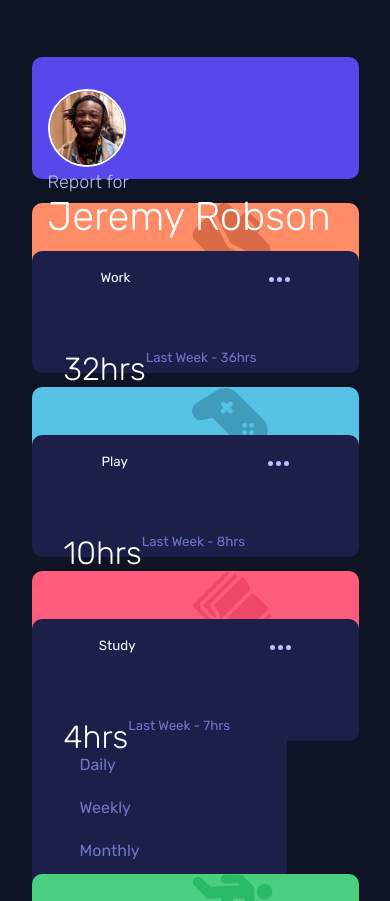
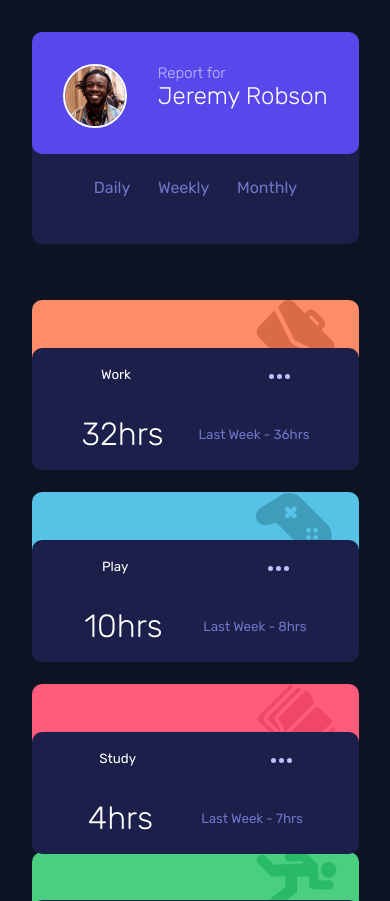
Before and after one commit to EAguayodev/time-tracking-dashboard-main, a plain HTML site: page time-tracking-dashboard-main/index.html in a window 390 px wide. Shown: the top 901 px of the page. Drawn offline with Linux system fonts and the light colour scheme.

Commit message:
reorderd grid by adding two divs inside the .grid-data class

```diff
--- a/time-tracking-dashboard-main/css/tracking.css
+++ b/time-tracking-dashboard-main/css/tracking.css
@@ -1,12 +1,12 @@
 @import url('https://fonts.googleapis.com/css2?family=Rubik:ital,wght@0,300..900;1,300..900&display=swap');
 
-*{
+* {
     box-sizing: border-box;
     margin: 0;
     padding: 0;
 }
 
-:root{
+:root {
     /****************** Primary  ******************/
     --Blue: hsl(246, 80%, 60%);
     --Light-red-work: hsl(15, 100%, 70%);
@@ -23,29 +23,36 @@
     --Pale-Blue: hsl(236, 100%, 87%);
 }
 
-body{
+body {
     background: var(--Very-dark-blue);
     font-family: "Rubik", sans-serif;
 }
 
-main{
+main {
     height: 100vh;
     margin: 0 auto;
 }
 
 .grid-data {
-    margin: 57px auto;
-    display: flex;
-    justify-content: center;
+    margin: 4rem;
+    display: grid;
+    grid-template-columns: repeat(2, 1fr);
 }
 
 .grid-row {
     display: grid;
-    grid-template-columns: repeat(4, 1fr);
+    grid-template-columns: repeat(1, 1fr);
     gap: 1.5rem;
 }
 
-.grid-row h1{
+.activity-grid-row {
+    display: grid;
+    grid-template-columns: repeat(3, 1fr);
+    gap: 2rem;
+}
+
+.activity-grid-row h1,
+.grid-row h1 {
     color: #fff;
     font-size: 3.5rem;
     font-weight: 300;
@@ -63,13 +70,13 @@ main{
     z-index: 9;
 }
 
-.report-name h1{
+.report-name h1 {
     font-size: 2.5rem;
     font-weight: 200;
     color: #fff;
 }
 
-.report-name p{
+.report-name p {
     color: var(--Pale-Blue);
     font-weight: 300;
     font-size: 1.125rem;
@@ -97,7 +104,8 @@ main{
     color: #fff;
 }
 
-.data-toggle li, a{
+.data-toggle li,
+a {
     color: var(--Desaturated-blue);
     list-style: none;
     text-decoration: none;
@@ -105,7 +113,7 @@ main{
     cursor: pointer;
 }
 
-a:hover{
+a:hover {
     color: #fff;
 }
 
@@ -114,9 +122,9 @@ a:hover{
     position: relative;
 }
 
-.transform{
+.transform {
     position: relative;
-    top: -6.5rem;
+    top: -1.5rem;
 }
 
 .overlay-work {}
@@ -128,21 +136,21 @@ a:hover{
     background-color: red;
 }
 
-.img-work{
+.img-work {
     background-color: var(--Light-red-work);
     background-image: url(../images/icon-work.svg);
     background-repeat: no-repeat;
     background-position-x: 10rem;
 }
 
-.img-case{
+.img-case {
     background-color: var(--Soft-blue-play);
     background-image: url(../images/icon-play.svg);
     background-repeat: no-repeat;
     background-position-x: 10rem;
 }
 
-.img-study{
+.img-study {
     background-color: var(--Light-red-study);
     background-image: url(../images/icon-study.svg);
     background-repeat: no-repeat;
@@ -181,65 +189,96 @@ a:hover{
     cursor: pointer;
 }
 
-.data-box:hover{
+.data-box:hover {
     background-color: var(--Desaturated-blue);
 }
 
-.data-box small{
+.data-box small {
     color: var(--Desaturated-blue);
 }
+
 .elipses-bar {
     display: flex;
     justify-content: space-around;
     padding-top: 1rem;
 }
 
-.log-data{
+.log-data {
     padding: 4rem 2rem;
 }
 
-.elipses-bar small{
+.elipses-bar small {
     color: #fff;
 }
 
-.ellipsis-bars {}
+@media(max-width: 48rem) {
+    .grid-data {
+        display: grid;
+        grid-template-columns: repeat(1, 1fr);
+        margin: 2rem;
+    }
 
-.overlay-fun {}
-
-.overlay-study {}
-
-.overlay-exercise {}
-
-.overlay-social {}
-
-.overlay-care {}
-
-@media(max-width: 48rem){
-    .grid-row{
+    .grid-row {
         display: grid;
         grid-template-columns: repeat(1, 1fr);
     }
 
-    .report-name{
+    .activity-grid-row {
+        grid-template-columns: repeat(1, 1fr);
+    }
+
+    .report-name {
         width: 20.438rem;
         height: 7.625rem;
     }
 
-    .data-box{
+    .data-selection {
         width: 20.438rem;
         height: 7.625rem;
     }
 
-    .data-box h1{
+    .data-toggle {
+        display: flex;
+        justify-content: space-around;
+    }
+
+    .report-name {
+        flex-direction: row;
+        justify-content: space-around;
+    }
+
+    .avatar-img {
+        width: 4rem;
+        height: 4rem;
+    }
+
+    .report-name h1 {
+        font-size: 1.5rem;
+    }
+
+    .report-name p {
+        font-size: 0.938rem;
+    }
+
+    .data-box {
+        width: 20.438rem;
+        height: 7.625rem;
+    }
+
+    .data-box h1 {
         font-size: 2rem;
     }
 
-    .overlay-img{
+    .overlay-img {
         width: 20.438rem;
+        background-position-x: 14rem;
     }
 
-    .log-data{
+    .log-data {
         display: flex;
         flex-direction: row;
+        justify-content: space-around;
+        align-items: center;
+        padding: 2rem 2rem;
     }
 }
--- a/time-tracking-dashboard-main/index.html
+++ b/time-tracking-dashboard-main/index.html
@@ -17,13 +17,29 @@
         <div class="report-name">
           <div>
               <img class="avatar-img" src="images/image-jeremy.png" alt="Jeremy Robinnson monthly, weekly, daily data">
+          </div>
+          <div>
               <p>Report for</p>
               <h1>Jeremy Robson</h1>
           </div>
           <!-- daily, weekly, monthly report -->
         </div>
+        <div class="data-selection">
+          <ul class="data-toggle">
+            <li>
+              <a href="#" id="dailyButton">Daily</a>
+            </li>
+            <li>
+              <a href="#" id="weeklyButton">Weekly</a>
+            </li>
+            <li>
+              <a href="#" id="monthlyButton">Monthly</a>
+            </li>
+          </ul>
+        </div>
+      </div>
         <!-- Jeremy Robson data section -->
-
+      <div class="activity-grid-row">
               <!-- daily, weekly, monthly report end -->
               <!-- overlay work -->
               <div class="overlay overlay-work">
@@ -88,19 +104,6 @@
                 </div>
               </div>
               <!-- overlay study -->
-        <div class="data-selection">
-          <ul class="data-toggle">
-            <li>
-              <a href="#">Daily</a>
-            </li>
-            <li>
-              <a href="#">Weekly</a>
-            </li>
-            <li>
-              <a href="#">Monthly</a>
-            </li>
-          </ul>
-        </div>
 
               <!-- overlay exercise -->
               <div class="overlay transform overlay-exercise">
```
Lines whose indentation alone changed are shown as unchanged.
